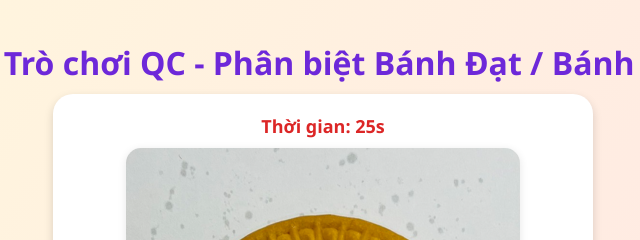
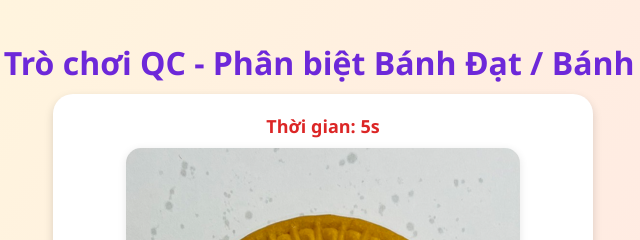
Before and after one commit to lehienbqc53-cpu/Mygame, a plain HTML site: page index.html in a window 1280 px wide. Shown: the top 240 px of the page, 317-957 px from the left. Drawn offline with Linux system fonts and the light colour scheme.

Commit message:
Replace game title and adjust timer duration

```diff
--- a/index.html
+++ b/index.html
@@ -3,7 +3,7 @@
 <head>
   <meta charset="UTF-8">
   <meta name="viewport" content="width=device-width, initial-scale=1.0">
-  <title>🎯 Game QC - Phân biệt Bánh Đạt / Bánh Lỗi</title>
+  <title>🎯 Love your consumer</title>
   <style>
     body {
       font-family: "Segoe UI", Arial, sans-serif;
@@ -76,7 +76,7 @@
 
   <h1>🏭 Trò chơi QC - Phân biệt Bánh Đạt / Bánh Lỗi</h1>
   <div id="game-container">
-    <div id="timer">Thời gian: 30s</div>
+    <div id="timer">Thời gian: 10s</div>
     <img id="biscuitImage" src="images/Banh_Dat.png?v=1" alt="Ảnh bánh">
     <div>
       <button onclick="checkAnswer(true)">✅ Bánh Đạt</button>
@@ -124,7 +124,7 @@
     let current = 0;
     let score = 0;
     let answered = false;
-    let timeLeft = 30;
+    let timeLeft = 10;
     let timerInterval;
 
     const imgElement = document.getElementById("biscuitImage");
@@ -207,7 +207,7 @@
       document.getElementById("errorSelect").value = "";
       answered = false;
       clearInterval(timerInterval);
-      timeLeft = 30; // thời gian cho mỗi câu hỏi
+      timeLeft = 10; // thời gian cho mỗi câu hỏi
       startTimer();
     }
 
```
